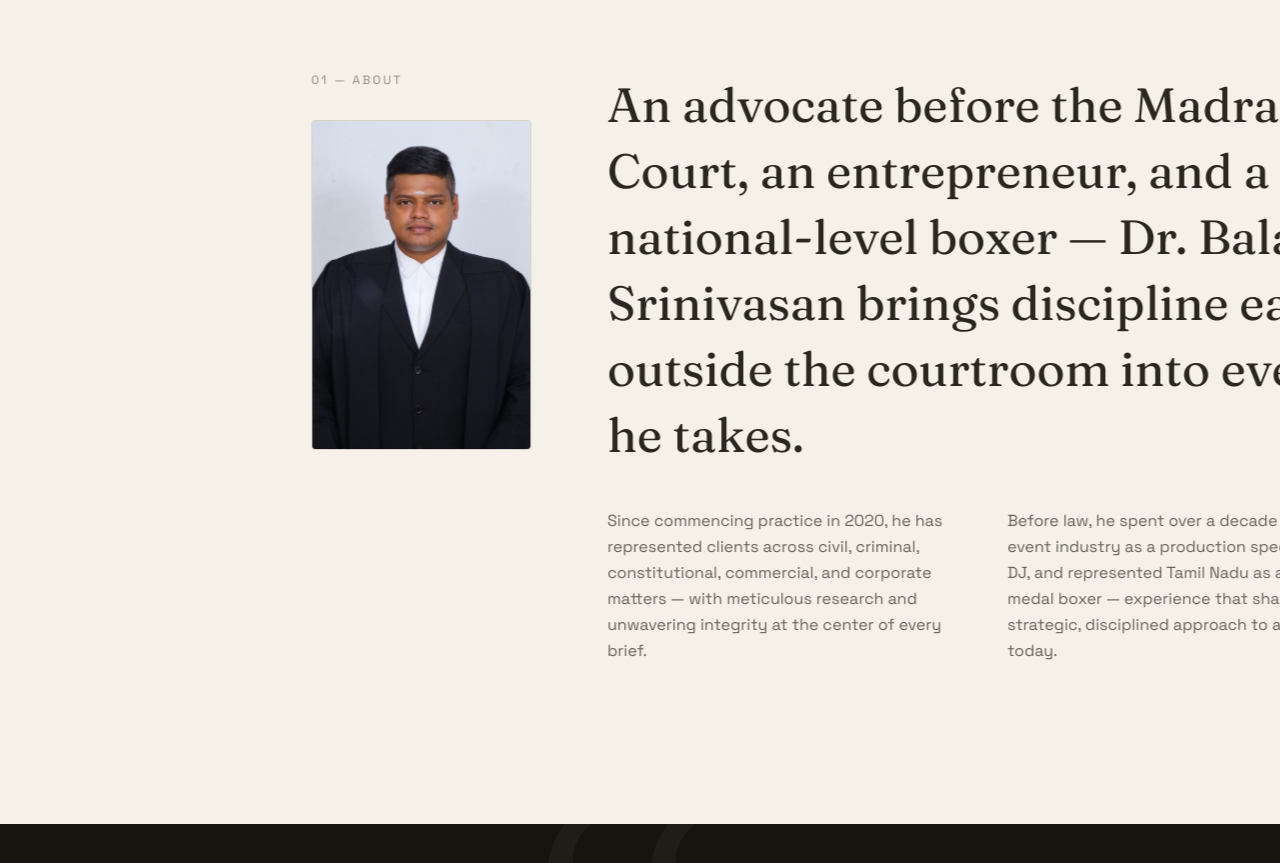
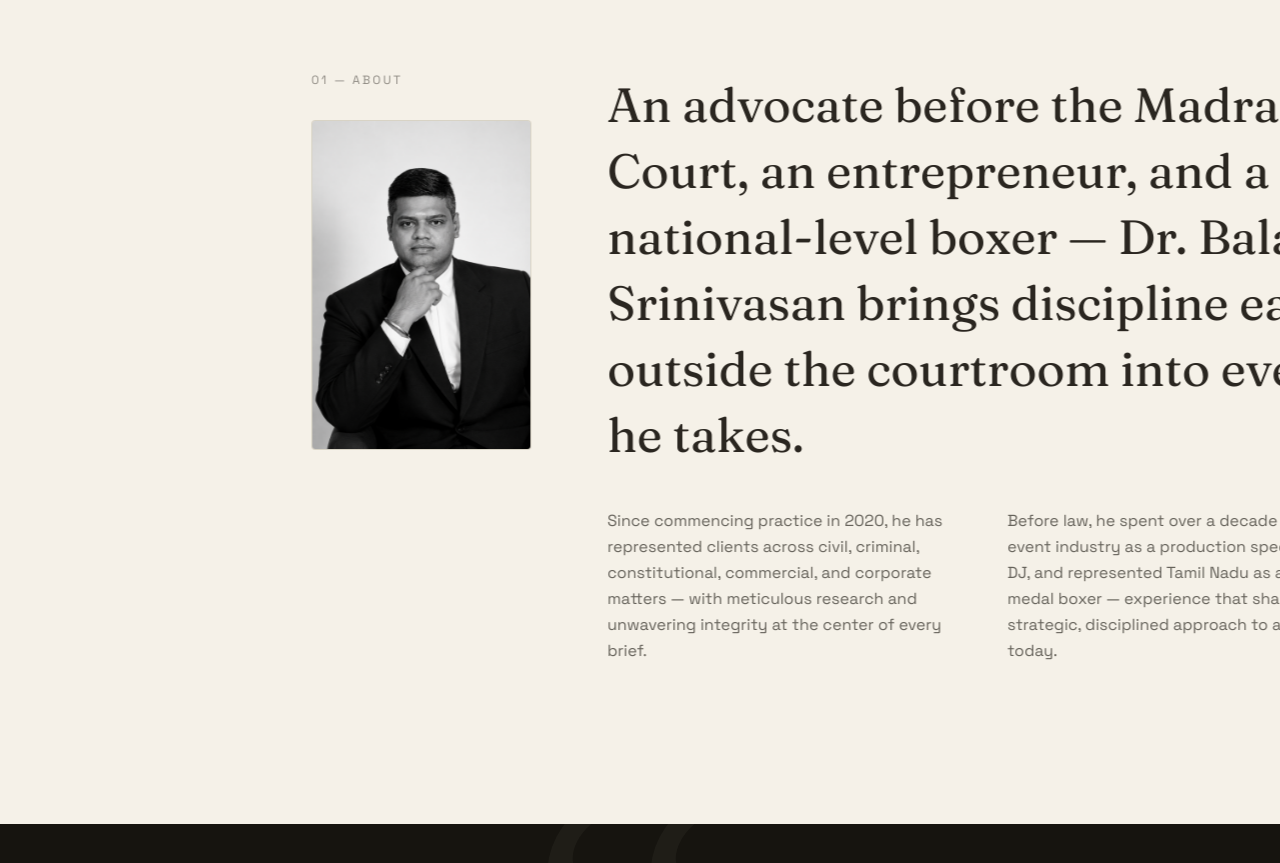
Before and after one commit to sundara-vadivel/mass_legal, a Next.js app: page / in a window 1280 px wide. Shown: the part 1960-2823 px from the top of the page. Built offline with nearby package versions, Linux system fonts and the light colour scheme.

Commit message:
portrait changed in about.tsx

```diff
--- a/src/components/About.tsx
+++ b/src/components/About.tsx
@@ -38,7 +38,7 @@ export default function About() {
 
           <div className="mt-8 relative aspect-[2/3] w-full max-w-[220px] overflow-hidden rounded-sm border border-ink/10 bg-cream-soft">
             <Image
-              src="/images/balaji-portrait.jpeg"
+              src="/images/balaji-portrait.PNG"
               alt="Dr. Balaji Srinivasan, Advocate, Madras High Court"
               fill
               sizes="(min-width: 768px) 220px, 60vw"
```
Also changed, not shown: public/images/balaji-portrait.PNG (added), public/images/balaji-portrait.jpeg (deleted).
